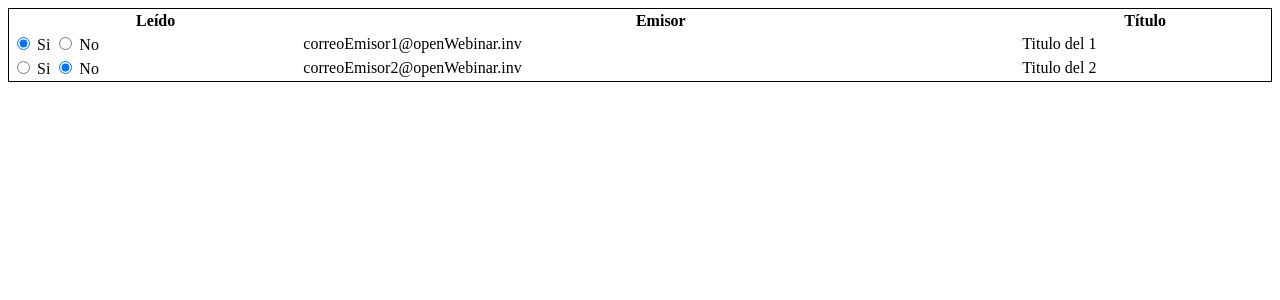
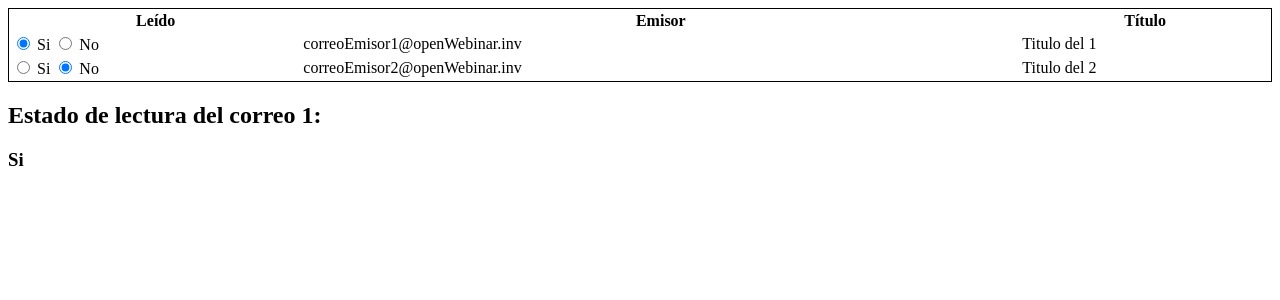
Before and after one commit to joyjos/cursoAngular8, an Angular app: page / in a window 1280 px wide. Shown: the top 300 px of the page. Built offline with nearby package versions, Linux system fonts and the light colour scheme.

Commit message:
Mostramos el estado de lectura del correo 1 en una etiqueta mas abajo…..

```diff
--- a/src/app/components/lista-correos/lista-correos.component.html
+++ b/src/app/components/lista-correos/lista-correos.component.html
@@ -13,3 +13,7 @@
         <td>{{correo.titulo}}</td>
     </tr>
 </table>
+
+<h2>Estado de lectura del correo 1:</h2>
+<h3 *ngIf="correos[0].leido">Si</h3>
+<h3 *ngIf="!correos[0].leido">No</h3>
```
